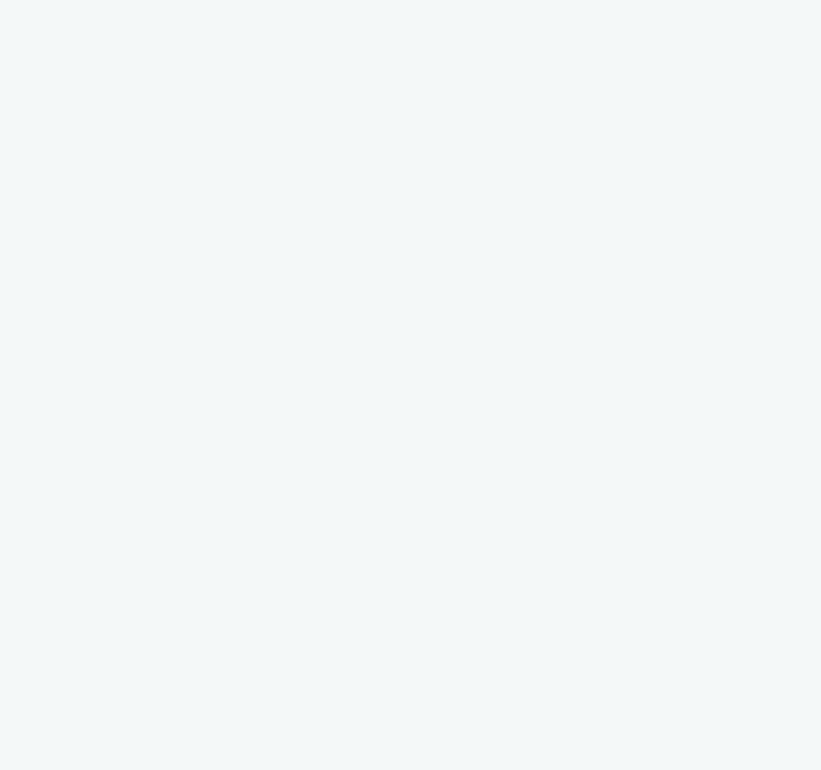
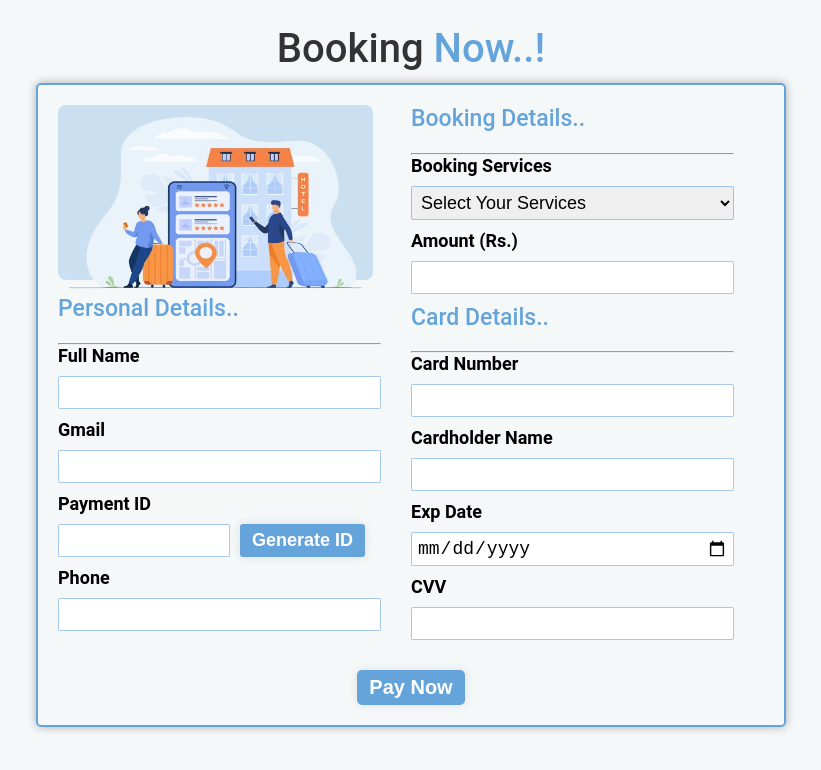
Before and after one commit to cynos28/Hotel-Reservation-system, a React (Create React App) app in the folder client/: page /add-payment in a window 1280 px wide. Before the commit this address had no page. Shown: the top 770 px of the page, without its empty margins (229-1050 px from the left). Built offline with nearby package versions, Linux system fonts and the light colour scheme.

Commit message:
Add payment functionality frontend part

```diff
--- a/client/src/App.js
+++ b/client/src/App.js
@@ -17,6 +17,7 @@ import EventTable from './components/eventTable/addEvent/EventTable.js';
 
 
 
+
 import AddRoom from './components/RoomComponents/addroom/Add';
 import AddEvent from './components/eventTable/addEvent/EventAdd.js';  //kaveesha's
 import GetRoom from './components/RoomComponents/getroom/Room';
@@ -33,6 +34,9 @@ import axios from "axios"
 
 import { ToastContainer } from 'react-toastify';
 import 'react-toastify/dist/ReactToastify.css';
+
+//Payments
+import AddPayment from './pages/Payments/AddPayment/index.js';
 
 axios.defaults.withCredentials = true;
 
@@ -88,6 +92,8 @@ function App() {
           <Route path="/roomtable" element={<RoomTable />} />
           <Route path="/edit/:id" element={<Edit />} />{/* Add the missing closing parenthesis */}
 
+          {/* Payments page */}
+          <Route path="/add-payment" element={<AddPayment />} />
 
 
         </Routes>
--- /dev/null
+++ b/client/src/constants.js
@@ -0,0 +1 @@
+export const BACKEND_URL = process.env.REACT_APP_BACKEND_URL;
--- /dev/null
+++ b/client/src/pages/Payments/AddPayment/addpayment.css
@@ -0,0 +1,133 @@
+::-webkit-scrollbar {
+  width: 10px; /* Width of the scrollbar */
+}
+
+/* Track */
+::-webkit-scrollbar-track {
+  background: rgb(210, 209, 209); /* Color of the track */
+}
+
+/* Handle */
+::-webkit-scrollbar-thumb {
+  background: #65a4da; /* Color of the scrollbar handle */
+  border-radius: 8px;
+}
+
+/* Handle on hover */
+::-webkit-scrollbar-thumb:hover {
+  background: #65a4da; /* Color of the scrollbar handle on hover */
+}
+input::-webkit-outer-spin-button,
+input::-webkit-inner-spin-button {
+  -webkit-appearance: none;
+  margin: 0;
+}
+input[type="number"] {
+  -moz-appearance: textfield;
+}
+.main_book_topic{
+    text-align: center;
+    font-size: 40px;
+}
+.sub_book_topic{
+    color: #65a4da;
+}
+.pay_now_box {
+  width: 100%;
+  font-family: "Roboto", sans-serif;
+  margin-top: 25px;
+}
+.payment_form_pay {
+  width: 750px;
+  font-family: "Roboto", sans-serif;
+  border: 2px solid #65a4da;
+  border-radius: 5px;
+  padding: 20px;
+  box-shadow: 0 0 10px rgba(0, 0, 0, 0.3);
+  margin: 0 auto;
+}
+.payment_lable {
+  font-weight: bold;
+  font-size: 18px;
+}
+.payment_form_pay_box {
+  display: flex;
+}
+
+.payment_form_pay_left {
+  flex: 1;
+  padding: 0 30px 0 0;
+}
+
+.payment_form_pay_right {
+  flex: 1;
+}
+.payment_input {
+  width: 100%;
+  border: 1.8px solid #65a3da91;
+  font-size: 18px;
+  border-radius: 2px;
+  margin: 10px 0;
+  padding: 5px 5px;
+}
+.payment_input_id {
+  width: 172px;
+  border: 1.8px solid #65a3da91;
+  font-size: 18px;
+  border-radius: 2px;
+  margin: 10px 0;
+  padding: 5px 5px;
+}
+.card_topic {
+  font-size: 23px;
+  margin: 0 0 20px 0;
+  color: #65a4da;
+}
+.genarate_id_btn {
+  background-color: #65a4da;
+  border: 2px solid #65a4da;
+  color: white;
+  font-size: 18px;
+  font-weight: bold;
+  margin-left: 10px;
+  border-radius: 3px;
+  cursor: pointer;
+  text-transform: capitalize;
+  text-decoration: none;
+  box-shadow: 0 0 10px rgba(0, 0, 0, 0.1);
+  padding: 4px 10px;
+}
+.pay_now_btn {
+  background-color: #65a4da;
+  border: 2px solid #65a4da;
+  color: white;
+  font-size: 20px;
+  font-weight: bold;
+  display: flex;
+  margin: 0 auto;
+  margin-top: 20px;
+  justify-content: center;
+  border-radius: 5px;
+  cursor: pointer;
+  text-transform: capitalize;
+  text-decoration: none;
+  box-shadow: 0 0 10px rgba(0, 0, 0, 0.1);
+  padding: 4px 10px;
+}
+.pay_now_btn:hover {
+  background-color: white;
+  border: 2px solid #65a4da;
+  color: #65a4da;
+}
+.formimg_book_full {
+  width: 315px;
+  padding: 10px;
+  height: 175px;
+  border-radius: 8px;
+  margin-bottom: 15px;
+  background-color: #65a3da4b;
+}
+.formimg_book {
+  width: 100%;
+  height: 175px;
+}
--- /dev/null
+++ b/client/src/pages/Payments/AddPayment/index.js
@@ -0,0 +1,211 @@
+import React, { useState } from "react";
+import { useNavigate } from "react-router";
+import "./addpayment.css";
+import axios from "axios";
+import bookimg from "./img/bkbokinfrom.png";
+import { useParams } from "react-router-dom";
+import { BACKEND_URL } from "../../../constants";
+
+
+function AddPayment() {
+  const navigate = useNavigate();
+  // const { _id } = useParams();
+  const [inputs, setInputs] = useState({
+    name: "",
+    gmail: "",
+    phone: "",
+    cardno: "",
+    cardname: "",
+    expdate: "",
+    cvv: "",
+    payid: "",
+    type: "",
+    amount: "",
+  });
+
+  const handleChange = (e) => {
+    setInputs((prevState) => ({
+      ...prevState,
+      [e.target.name]: e.target.value,
+    }));
+  };
+
+
+  const handleSubmit = async (e) => {
+    e.preventDefault();
+    console.log(inputs);
+    await sendRequest();
+    window.alert("Payment successfully!");
+    navigate(`/ordersummery/payid/${inputs.payid}`);
+  };
+
+  const sendRequest = async () => {
+    await axios.post(`${BACKEND_URL}/api/payment`, inputs);
+  };
+
+  const generateRandomId = () => {
+    const prefix = "ID";
+    const digits = Math.floor(10000 + Math.random() * 90000);
+    return prefix + digits;
+  };
+
+  const handleGenerateId = () => {
+    const randomId = generateRandomId();
+    setInputs({ ...inputs, payid: randomId });
+  };
+
+  return (
+    <div>
+      <div className="pay_now_box">
+       <h1 className="main_book_topic">Booking <span className="sub_book_topic">Now..!</span></h1>
+        <form className="payment_form_pay" onSubmit={handleSubmit}>
+          <div className="payment_form_pay_box">
+            <div className="payment_form_pay_left">
+              <div className="formimg_book_full">
+                <img src={bookimg} alt="formimg" className="formimg_book" />
+              </div>
+              <h4 className="card_topic">Personal Details..</h4>
+              <hr></hr>
+              <label className="payment_lable">Full Name</label>
+              <br />
+              <input
+                className="payment_input"
+                value={inputs.name}
+                onChange={handleChange}
+                required
+                type="text"
+                name="name"
+              />
+              <br />
+              <label className="payment_lable">Gmail</label>
+              <br />
+              <input
+                className="payment_input"
+                value={inputs.gmail}
+                onChange={handleChange}
+                required
+                type="email"
+                name="gmail"
+              />
+              <br />
+              <label className="payment_lable">Payment ID</label>
+              <br />
+              <input
+                className="payment_input_id"
+                value={inputs.payid}
+                onChange={handleChange}
+                readOnly
+                required
+                type="text"
+                name="payid"
+              />
+              <button className="genarate_id_btn" onClick={handleGenerateId}>
+                Generate ID
+              </button>
+              <br />
+              <label className="payment_lable">Phone</label>
+              <br />
+              <input
+                className="payment_input"
+                value={inputs.phone}
+                onChange={handleChange}
+                required
+                type="tel"
+                name="phone"
+                pattern="[0-9]{10}"
+                maxLength={10}
+                title="Please enter a 10-digit phone number"
+              />
+              <br />
+            </div>
+            <div className="payment_form_pay_left">
+              <h4 className="card_topic">Booking Details..</h4>
+              <hr></hr>
+              <label className="payment_lable">Booking Services</label>
+              <br />
+
+              <select
+                class="payment_input"
+                required
+                value={inputs.type}
+                onChange={handleChange}
+                name="type"
+              >
+                <option value="">Select Your Services</option>
+                <option value="rooms">Rooms</option>
+                <option value="pool">Pool</option>
+                <option value="bar">Bar</option>
+              </select>
+
+              <br />
+              <label className="payment_lable">Amount (Rs.)</label>
+              <br />
+              <input
+                className="payment_input"
+                value={inputs.amount}
+                onChange={handleChange}
+                required
+                type="text"
+                name="amount"
+              />
+              <h4 className="card_topic">Card Details..</h4>
+              <hr></hr>
+              <label className="payment_lable">Card Number</label>
+              <br />
+              <input
+                className="payment_input"
+                value={inputs.cardno}
+                onChange={handleChange}
+                required
+                id="crdNo"
+                type="number"
+                name="cardno"
+                maxLength={18}
+              />
+              <br />
+              <label className="payment_lable">Cardholder Name</label>
+              <br />
+              <input
+                className="payment_input"
+                value={inputs.cardname}
+                onChange={handleChange}
+                required
+                type="text"
+                name="cardname"
+              />
+              <br />
+              <label className="payment_lable">Exp Date</label>
+              <br />
+              <input
+                className="payment_input"
+                value={inputs.expdate}
+                onChange={handleChange}
+                required
+                type="date"
+                name="expdate"
+              />
+              <br />
+              <label className="payment_lable">CVV</label>
+              <br />
+              <input
+                className="payment_input"
+                value={inputs.cvv}
+                onChange={handleChange}
+                required
+                type="text"
+                name="cvv"
+                maxLength={3}
+              />
+              <br />
+            </div>
+          </div>
+          <button className="pay_now_btn" type="submit">
+            Pay Now
+          </button>
+        </form>
+      </div>
+    </div>
+  );
+}
+
+export default AddPayment;
```
Also changed, not shown: client/src/pages/Payments/AddPayment/img/bkbokinfrom.png (added), 1 other file (tests, documents, lock files or other folders).
